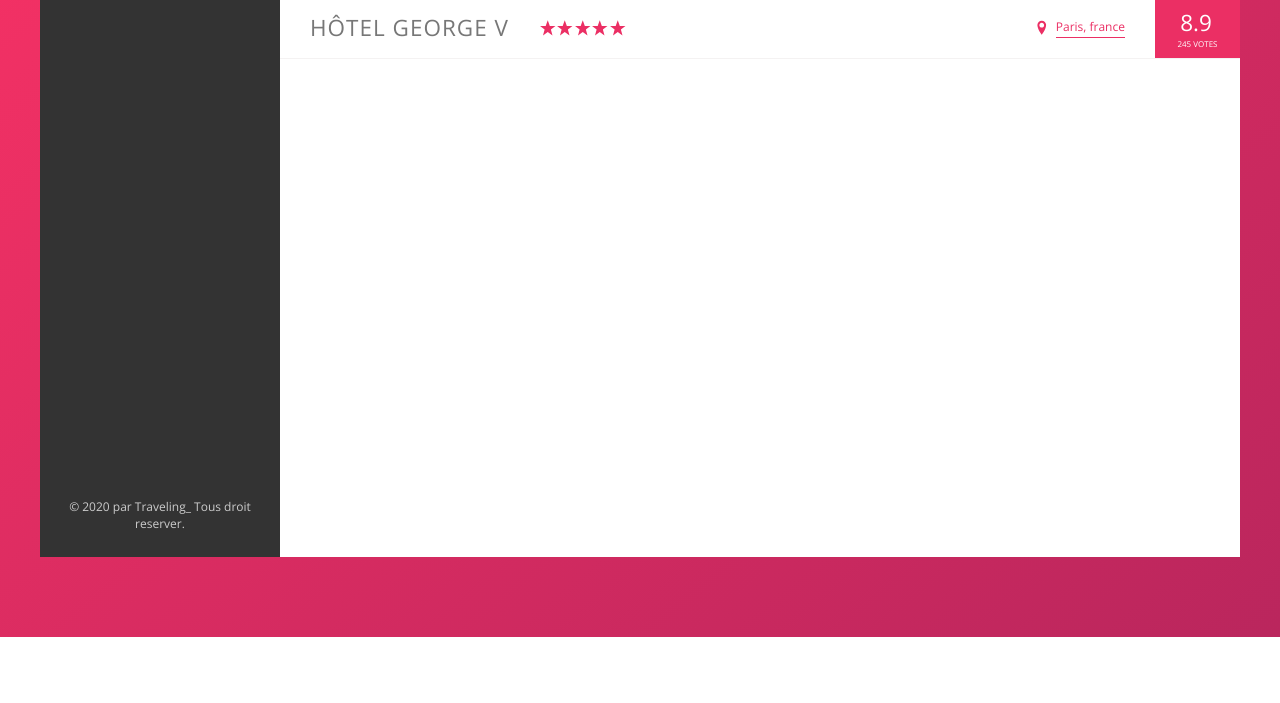
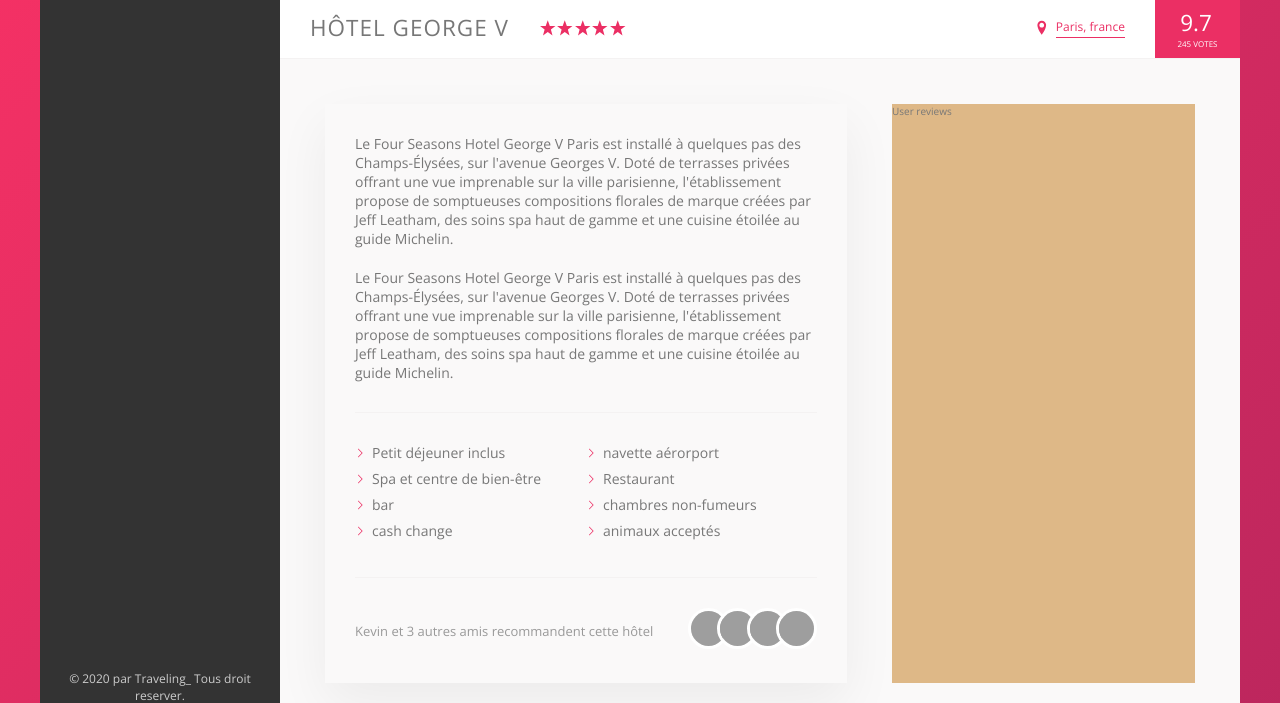
Before and after one commit to azedine-batouche/traveling-flexbox, a website: page index.html in a window 1280 px wide. Shown: the part 393-1096 px from the top of the page. Before the commit the page ends 1030 px from the top, so only its background shows below. Drawn offline with nearby package versions, Linux system fonts and the light colour scheme; grey boxes are pictures that could not be loaded.

Commit message:
feat: add detail component

```diff
--- a/index.html
+++ b/index.html
@@ -95,21 +95,21 @@
           <div class="gallery">
             <figure class="gallery__item">
               <img
-                src="https://images.pexels.com/photos/189296/pexels-photo-189296.jpeg?auto=compress&cs=tinysrgb&dpr=2&w=500"
+                src="https://r-cf.bstatic.com/images/hotel/max1280x900/436/43699633.jpg"
                 alt="photo of hotel"
                 class="gallery__photo"
               />
             </figure>
             <figure class="gallery__item">
               <img
-                src="https://images.pexels.com/photos/753626/pexels-photo-753626.jpeg?auto=compress&cs=tinysrgb&dpr=2&w=500"
+                src="https://q-cf.bstatic.com/images/hotel/max1280x900/232/232783611.jpg"
                 alt="photo of hotel"
                 class="gallery__photo"
               />
             </figure>
             <figure class="gallery__item">
               <img
-                src="https://images.pexels.com/photos/38238/maldives-ile-beach-sun-38238.jpeg?auto=compress&cs=tinysrgb&dpr=2&w=500"
+                src="https://r-cf.bstatic.com/images/hotel/max1280x900/935/93518014.jpg"
                 alt="photo of hotel"
                 class="gallery__photo"
               />
@@ -145,8 +145,68 @@
               </div>
             </div>
             <div class="overview__rating">
-              <div class="overview__rating-average">8.9</div>
+              <div class="overview__rating-average">9.7</div>
               <div class="overview__rating-count">245 votes</div>
+            </div>
+          </div>
+          <div class="detail">
+            <div class="detail__description">
+              <p class="paragraph">
+                Le Four Seasons Hotel George V Paris est installé à quelques pas
+                des Champs-Élysées, sur l'avenue Georges V. Doté de terrasses
+                privées offrant une vue imprenable sur la ville parisienne,
+                l'établissement propose de somptueuses compositions florales de
+                marque créées par Jeff Leatham, des soins spa haut de gamme et
+                une cuisine étoilée au guide Michelin.
+              </p>
+              <p class="paragraph">
+                Le Four Seasons Hotel George V Paris est installé à quelques pas
+                des Champs-Élysées, sur l'avenue Georges V. Doté de terrasses
+                privées offrant une vue imprenable sur la ville parisienne,
+                l'établissement propose de somptueuses compositions florales de
+                marque créées par Jeff Leatham, des soins spa haut de gamme et
+                une cuisine étoilée au guide Michelin.
+              </p>
+              <ul class="list">
+                <li class="list__item">Petit déjeuner inclus</li>
+                <li class="list__item">navette aérorport</li>
+                <li class="list__item">Spa et centre de bien-être</li>
+                <li class="list__item">Restaurant</li>
+                <li class="list__item">bar</li>
+                <li class="list__item">chambres non-fumeurs</li>
+                <li class="list__item">cash change</li>
+                <li class="list__item">animaux acceptés</li>
+              </ul>
+              <div class="recommend">
+                <p class="recommend__count">
+                  Kevin et 3 autres amis recommandent cette hôtel
+                </p>
+                <div class="recommend__customers">
+                  <img
+                    src="https://images.pexels.com/photos/247322/pexels-photo-247322.jpeg?auto=compress&cs=tinysrgb&dpr=2&w=500"
+                    alt="customer photo"
+                    class="recommend__photo"
+                  />
+                  <img
+                    src="https://images.pexels.com/photos/157661/young-woman-shooting-model-157661.jpeg?auto=compress&cs=tinysrgb&dpr=2&w=500"
+                    alt="customer photo"
+                    class="recommend__photo"
+                  />
+                  <img
+                    src="https://images.pexels.com/photos/412840/pexels-photo-412840.jpeg?auto=compress&cs=tinysrgb&dpr=2&w=500"
+                    alt="customer photo"
+                    class="recommend__photo"
+                  />
+                  <img
+                    src="https://images.pexels.com/photos/1037914/pexels-photo-1037914.jpeg?auto=compress&cs=tinysrgb&dpr=2&w=500"
+                    alt="customer photo"
+                    class="recommend__photo"
+                  />
+                </div>
+              </div>
+            </div>
+            <div class="detail__user-reviews">
+              User reviews
             </div>
           </div>
         </main>
--- a/sass/abstracts/_variables.scss
+++ b/sass/abstracts/_variables.scss
@@ -13,4 +13,6 @@
   --color-white: #fff;
   --color-black: #000;
   --boxshadow-dark: 0 2rem 6rem rgba(#000000, 0.3);
+  --boxshadow-light: 0 2rem 5rem rgba(0, 0, 0, 0.06);
+  --line: 1px solid var(--color-Grey-light-2);
 }
--- /dev/null
+++ b/sass/layout/_details.scss
@@ -0,0 +1,78 @@
+.detail {
+  display: flex;
+  padding: 4.5rem;
+  background-color: var(--color-Grey-light-1);
+  border-bottom: var(--line);
+
+  &__description {
+    font-size: 1.4rem;
+    background-color: var(--color-Grey-light-1);
+    box-shadow: var(--boxshadow-light);
+    padding: 3rem;
+    flex: 0 0 60%;
+    margin-right: 4.5rem;
+  }
+
+  &__user-reviews {
+    background-color: burlywood;
+    flex: 1;
+  }
+}
+
+.paragraph:not(:last-of-type) {
+  margin-bottom: 2rem;
+}
+
+.list {
+  list-style: none;
+  margin: 3rem 0;
+  padding: 3rem 0;
+  border-top: var(--line);
+  border-bottom: var(--line);
+  display: flex;
+  flex-wrap: wrap;
+
+  &__item {
+    flex: 0 0 50%;
+    margin-bottom: 0.7rem;
+  }
+  &__item::before {
+    content: '';
+    display: inline-block;
+    height: 1rem;
+    width: 1rem;
+    margin-right: 0.7rem;
+
+    // background-image: url(../../img/chevron-thin-right.svg);
+    // background-size: cover;
+
+    background-color: var(--color-primary);
+    -webkit-mask-image: url(../../img/chevron-thin-right.svg);
+    -webkit-mask-size: cover;
+    mask-image: url(../../img/chevron-thin-right.svg);
+    mask-size: cover;
+  }
+}
+
+.recommend {
+  font-size: 1.3rem;
+  color: var(--color-Grey-dark-3);
+  display: flex;
+  align-items: center;
+
+  &__count {
+    margin-right: auto;
+  }
+
+  &__photo {
+    box-sizing: content-box;
+    width: 3.5rem;
+    height: 3.5rem;
+    border-radius: 50%;
+    border: 3px solid var(--color-white);
+
+    &:not(:last-child) {
+      margin-right: -1.5rem;
+    }
+  }
+}
--- a/sass/main.scss
+++ b/sass/main.scss
@@ -6,6 +6,7 @@
 @import './base/typography';
 
 @import './layout/navigation';
+@import './layout/details';
 
 @import './components/headers';
 @import './components/gallery';
--- a/sass/pages/_home.scss
+++ b/sass/pages/_home.scss
@@ -31,6 +31,5 @@
 
 .hotel-view {
   background-color: #fff;
-  height: 80rem;
   flex: 1;
 }
```
Also changed, not shown: css/style.css, img/chevron-thin-right.svg (added), img/user-1.jpg (deleted).
